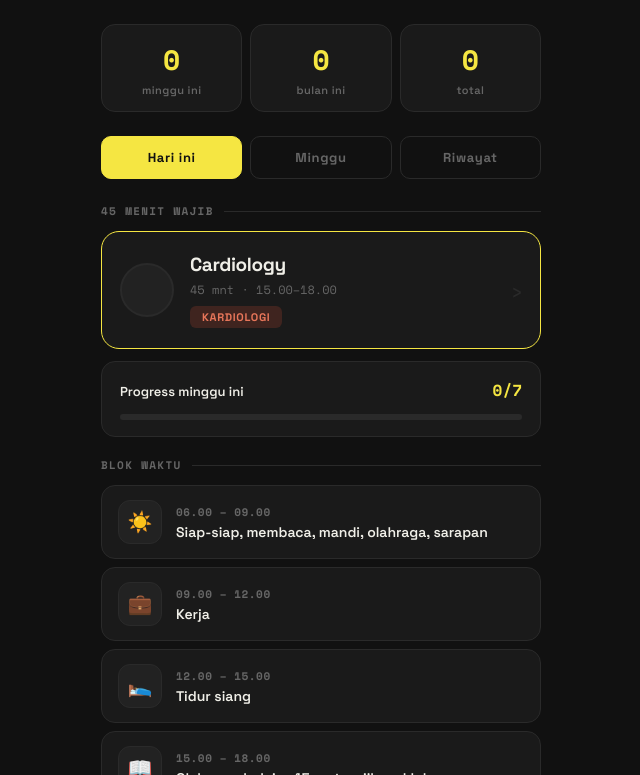
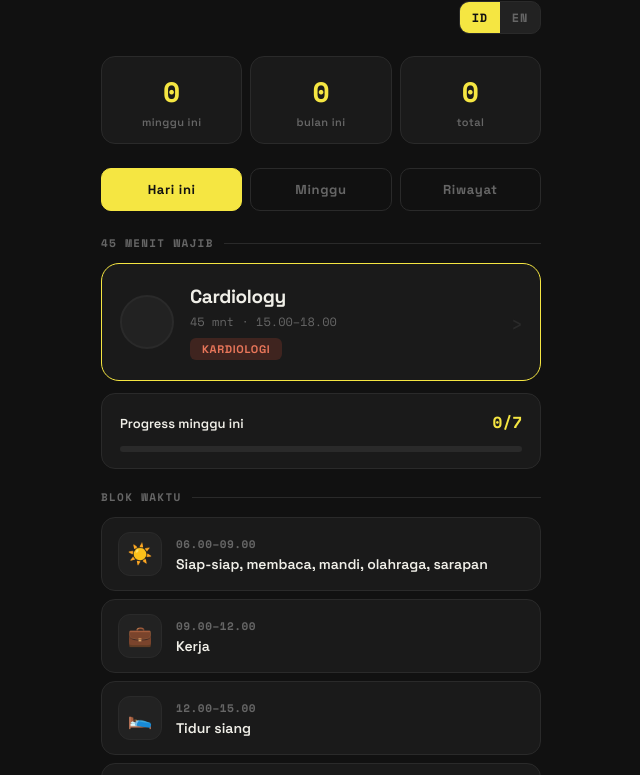
Before and after one commit to muhfarid2903/jadwal-belajar, a plain HTML site: page index.html in a window 1280 px wide. Shown: the part 101-876 px from the top of the page, without its empty margins (319-959 px from the left). Drawn offline with nearby package versions, Linux system fonts and the light colour scheme.

Commit message:
Update index.html

```diff
--- a/index.html
+++ b/index.html
@@ -6,7 +6,7 @@
 <meta name="apple-mobile-web-app-capable" content="yes">
 <meta name="apple-mobile-web-app-status-bar-style" content="black">
 <meta name="theme-color" content="#111111">
-<title>Jadwal Belajar</title>
+<title>Jadwal Belajar / Study Schedule</title>
 <link rel="preconnect" href="https://fonts.googleapis.com">
 <link rel="preconnect" href="https://fonts.gstatic.com" crossorigin>
 <link href="https://fonts.googleapis.com/css2?family=Space+Grotesk:wght@400;600;700&family=Space+Mono:wght@400;700&display=swap" rel="stylesheet">
@@ -19,26 +19,42 @@ html,body{
 }
 :root{
   --y:#F5E642;--yd:#C9BC1A;
-  --bg:#111;--s1:#1A1A1A;--s2:#222;--bd:#2A2A2A;
+  --s1:#1A1A1A;--s2:#222;--bd:#2A2A2A;
   --mt:#F0EFE8;--mu:#666;
 }
 .app{max-width:480px;margin:0 auto;min-height:100vh;padding-bottom:48px}
 
-/* TOP */
+/* TOP BAR */
 .topbar{
   padding:calc(env(safe-area-inset-top,0px) + 20px) 20px 0;
-  display:flex;justify-content:space-between;align-items:flex-start;
   margin-bottom:22px;
 }
+.toprow{display:flex;justify-content:space-between;align-items:flex-start;margin-bottom:0}
 .greet{font-size:12px;color:var(--mu);letter-spacing:.1em;margin-bottom:6px;font-family:'Space Mono',monospace;font-weight:700}
 .dayname{font-size:38px;font-weight:700;color:var(--mt);letter-spacing:-2px;line-height:.95}
 .datestr{font-size:11px;color:var(--mu);margin-top:8px;font-family:'Space Mono',monospace;letter-spacing:.05em}
-.spill{background:var(--y);border-radius:16px;padding:12px 16px;text-align:center;min-width:80px}
-.snum{font-size:36px;font-weight:700;color:#111;line-height:1;font-family:'Space Mono',monospace}
+
+/* STREAK + LANG ROW */
+.right-col{display:flex;flex-direction:column;align-items:flex-end;gap:8px}
+.spill{background:var(--y);border-radius:16px;padding:12px 16px;text-align:center;min-width:78px}
+.snum{font-size:34px;font-weight:700;color:#111;line-height:1;font-family:'Space Mono',monospace}
 .slbl{font-size:10px;color:rgba(0,0,0,.55);margin-top:3px;font-weight:700;letter-spacing:.08em}
 
+/* LANG TOGGLE */
+.lang-toggle{
+  display:flex;background:var(--s2);border-radius:10px;
+  border:1px solid var(--bd);overflow:hidden;
+}
+.ltab{
+  font-size:12px;font-weight:700;padding:7px 12px;
+  border:none;cursor:pointer;background:transparent;
+  color:var(--mu);transition:all .18s;font-family:'Space Mono',monospace;
+  letter-spacing:.06em;
+}
+.ltab.on{background:var(--y);color:#111;}
+
 /* STATS */
-.stats{display:grid;grid-template-columns:repeat(3,1fr);gap:8px;padding:0 20px;margin-bottom:24px}
+.stats{display:grid;grid-template-columns:repeat(3,1fr);gap:8px;padding:0 20px;margin-bottom:24px;margin-top:20px}
 .sc{background:var(--s1);border-radius:14px;padding:14px 8px;text-align:center;border:1px solid var(--bd)}
 .scn{font-size:28px;font-weight:700;color:var(--y);font-family:'Space Mono',monospace}
 .scl{font-size:11px;color:var(--mu);margin-top:3px;font-weight:600;letter-spacing:.04em}
@@ -56,8 +72,7 @@ html,body{
 
 /* CONTENT */
 .px{padding:0 20px}
-.sec{display:none}
-.sec.show{display:block}
+.sec{display:none}.sec.show{display:block}
 .slabel{
   font-size:11px;font-weight:700;text-transform:uppercase;
   letter-spacing:.12em;color:var(--mu);
@@ -71,8 +86,7 @@ html,body{
   background:var(--s1);border-radius:18px;
   padding:20px 18px;display:flex;align-items:center;gap:16px;
   border:1px solid var(--bd);cursor:pointer;
-  transition:border-color .2s,transform .12s;
-  margin-bottom:12px;
+  transition:border-color .2s,transform .12s;margin-bottom:12px;
 }
 .mcard:active{transform:scale(.975)}
 .mcard.ready{border-color:var(--y)}
@@ -125,7 +139,7 @@ html,body{
 .bbd2{font-size:14px;font-weight:600;color:var(--mt)}
 .nchip{font-size:10px;font-weight:700;background:var(--y);color:#111;padding:2px 8px;border-radius:5px;margin-left:6px;vertical-align:middle;font-family:'Space Mono',monospace;letter-spacing:.06em}
 
-/* NOTIF BTN */
+/* NOTIF */
 .nbtn{
   display:flex;align-items:center;gap:14px;
   padding:16px;background:var(--s1);border-radius:14px;
@@ -144,7 +158,7 @@ html,body{
 .ritem{display:flex;align-items:center;gap:12px;padding:14px 0;border-bottom:1px solid var(--bd)}
 .ritem:last-child{border:none}
 .rdot{width:8px;height:8px;border-radius:50%;flex-shrink:0}
-.rdate{font-size:12px;color:var(--mu);min-width:52px;font-family:'Space Mono',monospace;font-weight:700;letter-spacing:.03em}
+.rdate{font-size:12px;color:var(--mu);min-width:52px;font-family:'Space Mono',monospace;font-weight:700}
 .rname{font-size:14px;font-weight:600;color:var(--mt);flex:1}
 .rok{font-size:13px;font-weight:700;font-family:'Space Mono',monospace}
 </style>
@@ -153,31 +167,39 @@ html,body{
 <div class="app">
 
   <div class="topbar">
+    <div class="toprow">
       <div>
         <div class="greet" id="greet"></div>
         <div class="dayname" id="dayname"></div>
         <div class="datestr" id="datestr"></div>
       </div>
+      <div class="right-col">
         <div class="spill">
           <div class="snum" id="stn">0</div>
-      <div class="slbl">HARI 🔥</div>
+          <div class="slbl" id="slbl-streak">HARI 🔥</div>
+        </div>
+        <div class="lang-toggle">
+          <button class="ltab on" id="lt-id" onclick="setLang('id')">ID</button>
+          <button class="ltab" id="lt-en" onclick="setLang('en')">EN</button>
+        </div>
+      </div>
     </div>
   </div>
 
   <div class="stats">
-    <div class="sc"><div class="scn" id="sw">0</div><div class="scl">minggu ini</div></div>
-    <div class="sc"><div class="scn" id="sm">0</div><div class="scl">bulan ini</div></div>
-    <div class="sc"><div class="scn" id="stot">0</div><div class="scl">total</div></div>
+    <div class="sc"><div class="scn" id="sw">0</div><div class="scl" id="lbl-week">minggu ini</div></div>
+    <div class="sc"><div class="scn" id="sm">0</div><div class="scl" id="lbl-month">bulan ini</div></div>
+    <div class="sc"><div class="scn" id="stot">0</div><div class="scl" id="lbl-total">total</div></div>
   </div>
 
   <div class="tabs">
-    <button class="tab on" onclick="showTab('today',this)">Hari ini</button>
-    <button class="tab" onclick="showTab('week',this)">Minggu</button>
-    <button class="tab" onclick="showTab('hist',this)">Riwayat</button>
+    <button class="tab on" id="tab-today" onclick="showTab('today',this)"></button>
+    <button class="tab" id="tab-week" onclick="showTab('week',this)"></button>
+    <button class="tab" id="tab-hist" onclick="showTab('hist',this)"></button>
   </div>
 
   <div class="px sec show" id="sec-today">
-    <div class="slabel">45 menit wajib</div>
+    <div class="slabel" id="lbl-must45"></div>
 
     <div class="mcard ready" id="mc" onclick="toggleMust()">
       <div class="cbtn" id="cb">
@@ -187,7 +209,7 @@ html,body{
       </div>
       <div class="mbody">
         <div class="mname" id="mn"></div>
-        <div class="msub">45 mnt · 15.00–18.00</div>
+        <div class="msub" id="msub"></div>
         <span class="mpill" id="mp"></span>
       </div>
       <div class="marr">›</div>
@@ -195,19 +217,19 @@ html,body{
 
     <div class="pcard">
       <div class="prow">
-        <div class="ptitle">Progress minggu ini</div>
+        <div class="ptitle" id="lbl-progress"></div>
         <div class="pval" id="pv">0/7</div>
       </div>
       <div class="ptrack"><div class="pfill" id="pf" style="width:0%"></div></div>
     </div>
 
-    <div class="slabel">Blok waktu</div>
+    <div class="slabel" id="lbl-blocks"></div>
     <div class="blist" id="blks"></div>
 
     <button class="nbtn" onclick="doNotif()">
       <div class="nico">🔔</div>
       <div class="nbd">
-        <div class="ntitle" id="nt">Aktifkan pengingat harian</div>
+        <div class="ntitle" id="nt"></div>
         <div class="nsub">06.00 · 09.00 · 12.00 · 15.00 · 18.00</div>
       </div>
       <div class="narr">›</div>
@@ -215,121 +237,208 @@ html,body{
   </div>
 
   <div class="px sec" id="sec-week">
-    <div class="slabel">Minggu ini</div>
+    <div class="slabel" id="lbl-thisweek"></div>
     <div class="wstrip" id="wr"></div>
     <div class="lcard" id="wlist"></div>
   </div>
 
   <div class="px sec" id="sec-hist">
-    <div class="slabel">14 hari terakhir</div>
+    <div class="slabel" id="lbl-history"></div>
     <div class="lcard" id="hlist"></div>
   </div>
 
 </div>
 
 <script>
+/* ── DATA ── */
 const MUST={
-  0:{n:'Dr. Yusuf Suseno',t:'MENTORING',bg:'rgba(245,166,35,.18)',tc:'#F5A623'},
-  1:{n:'Pathoma',t:'PATOLOGI',bg:'rgba(155,114,207,.18)',tc:'#B89EE8'},
-  2:{n:'ACLS',t:'KEGAWATAN',bg:'rgba(232,83,58,.18)',tc:'#E8765A'},
-  3:{n:'Reading PPK',t:'PANDUAN KLINIS',bg:'rgba(91,141,239,.18)',tc:'#7AAAF5'},
-  4:{n:'Cardiology',t:'KARDIOLOGI',bg:'rgba(232,83,58,.18)',tc:'#E8765A'},
-  5:{n:'Ebook Reading',t:'LITERASI',bg:'rgba(78,205,196,.18)',tc:'#4ECDC4'},
-  6:{n:'Reading IPD',t:'PENYAKIT DALAM',bg:'rgba(91,141,239,.18)',tc:'#7AAAF5'}
+  0:{n:'Dr. Yusuf Suseno',t:{id:'MENTORING',en:'MENTORING'},bg:'rgba(245,166,35,.18)',tc:'#F5A623'},
+  1:{n:'Pathoma',t:{id:'PATOLOGI',en:'PATHOLOGY'},bg:'rgba(155,114,207,.18)',tc:'#B89EE8'},
+  2:{n:'ACLS',t:{id:'KEGAWATAN',en:'EMERGENCY'},bg:'rgba(232,83,58,.18)',tc:'#E8765A'},
+  3:{n:'Reading PPK',t:{id:'PANDUAN KLINIS',en:'CLINICAL GUIDE'},bg:'rgba(91,141,239,.18)',tc:'#7AAAF5'},
+  4:{n:'Cardiology',t:{id:'KARDIOLOGI',en:'CARDIOLOGY'},bg:'rgba(232,83,58,.18)',tc:'#E8765A'},
+  5:{n:'Ebook Reading',t:{id:'LITERASI',en:'LITERACY'},bg:'rgba(78,205,196,.18)',tc:'#4ECDC4'},
+  6:{n:'Reading IPD',t:{id:'PENYAKIT DALAM',en:'INTERNAL MED'},bg:'rgba(91,141,239,.18)',tc:'#7AAAF5'}
 };
 const BLK=[
-  {e:'☀️',t:'06.00 – 09.00',d:'Siap-siap, membaca, mandi, olahraga, sarapan'},
-  {e:'💼',t:'09.00 – 12.00',d:'Kerja'},
-  {e:'🛌',t:'12.00 – 15.00',d:'Tidur siang'},
-  {e:'📖',t:'15.00 – 18.00',d:'Olahraga, belajar 45 mnt wajib, ceklok'},
-  {e:'🌙',t:'18.00 – 24.00',d:'Membaca, nonton, tidur'}
+  {e:'☀️',t:'06.00–09.00',id:'Siap-siap, membaca, mandi, olahraga, sarapan',en:'Morning prep, reading, shower, exercise, breakfast'},
+  {e:'💼',t:'09.00–12.00',id:'Kerja',en:'Work'},
+  {e:'🛌',t:'12.00–15.00',id:'Tidur siang',en:'Afternoon nap'},
+  {e:'📖',t:'15.00–18.00',id:'Olahraga, belajar 45 mnt wajib, ceklok',en:'Exercise, 45-min study, check out'},
+  {e:'🌙',t:'18.00–24.00',id:'Membaca, nonton, tidur',en:'Reading, watching, sleep'}
 ];
 const BH=[[6,9],[9,12],[12,15],[15,18],[18,24]];
-const DN=['Minggu','Senin','Selasa','Rabu','Kamis','Jumat','Sabtu'];
-const DS=['MIN','SEN','SEL','RAB','KAM','JUM','SAB'];
 
+const DN={id:['Minggu','Senin','Selasa','Rabu','Kamis','Jumat','Sabtu'],en:['Sunday','Monday','Tuesday','Wednesday','Thursday','Friday','Saturday']};
+const DS={id:['MIN','SEN','SEL','RAB','KAM','JUM','SAB'],en:['SUN','MON','TUE','WED','THU','FRI','SAT']};
+
+const T={
+  id:{
+    greet:['SELAMAT PAGI','SELAMAT SIANG','SELAMAT SORE','SELAMAT MALAM'],
+    streak:'HARI 🔥',
+    week:'minggu ini',month:'bulan ini',total:'total',
+    tab1:'Hari ini',tab2:'Minggu',tab3:'Riwayat',
+    must45:'45 menit wajib',
+    msub:'45 mnt · 15.00–18.00',
+    progress:'Progress minggu ini',
+    blocks:'Blok waktu',
+    thisweek:'Minggu ini',
+    history:'14 hari terakhir',
+    notifOn:'Aktifkan pengingat harian',
+    notifActive:'Pengingat aktif ✓',
+    done:'Selesai',notdone:'Belum',
+    now:'SEKARANG',
+    today:'hari ini',
+    notifMsgs:['Selamat pagi! Waktunya siap-siap.','Jam kerja dimulai. Semangat!','Istirahat siang, waktunya tidur.','Waktunya belajar 45 menit wajib!','Sudah selesai belajar hari ini?'],
+    notifTitle:'Jadwal Belajar',
+  },
+  en:{
+    greet:['GOOD MORNING','GOOD AFTERNOON','GOOD AFTERNOON','GOOD EVENING'],
+    streak:'DAY STREAK 🔥',
+    week:'this week',month:'this month',total:'total',
+    tab1:'Today',tab2:'Week',tab3:'History',
+    must45:'45-min must-do',
+    msub:'45 min · 15:00–18:00',
+    progress:'This week\'s progress',
+    blocks:'Time blocks',
+    thisweek:'This week',
+    history:'Last 14 days',
+    notifOn:'Enable daily reminders',
+    notifActive:'Reminders active ✓',
+    done:'Done',notdone:'Pending',
+    now:'NOW',
+    today:'today',
+    notifMsgs:['Good morning! Time to get ready.','Work time. Let\'s go!','Afternoon rest, time to nap.','Time for your 45-min study!','Did you finish studying today?'],
+    notifTitle:'Study Schedule',
+  }
+};
+
+/* ── STATE ── */
 function fk(d){return d.getFullYear()+'-'+String(d.getMonth()+1).padStart(2,'0')+'-'+String(d.getDate()).padStart(2,'0')}
 function tk(){return fk(new Date())}
-function load(){try{const r=localStorage.getItem('jadwal-v2');return r?JSON.parse(r):{};}catch(e){return {};}}
-function save(S){try{localStorage.setItem('jadwal-v2',JSON.stringify(S));}catch(e){}}
-let S=load();
+function load(){try{const r=localStorage.getItem('jadwal-v3');return r?JSON.parse(r):{data:{},lang:'id'};}catch(e){return {data:{},lang:'id'};}}
+function save(){try{localStorage.setItem('jadwal-v3',JSON.stringify(STATE));}catch(e){}}
 
+let STATE=load();
+if(!STATE.data)STATE={data:{},lang:'id'};
+let L=STATE.lang||'id';
+
+/* ── HELPERS ── */
 function abk(){const h=new Date().getHours()+new Date().getMinutes()/60;return BH.findIndex(([s,e])=>h>=s&&h<e);}
 function wdays(){const t=new Date(),dw=t.getDay(),a=[];for(let i=0;i<7;i++){const d=new Date(t);d.setDate(t.getDate()-dw+i);a.push({key:fk(d),dw:i});}return a;}
-function streak(){let s=0,d=new Date();for(let i=0;i<90;i++){if(S[fk(d)])s++;else if(i>0)break;d.setDate(d.getDate()-1);}return s;}
-function cMonth(){const n=new Date(),d=new Date(n.getFullYear(),n.getMonth(),1);let c=0;while(d.getMonth()===n.getMonth()&&d<=n){if(S[fk(d)])c++;d.setDate(d.getDate()+1);}return c;}
-function cTotal(){return Object.keys(S).filter(k=>S[k]).length;}
-function greet(){const h=new Date().getHours();return h<11?'SELAMAT PAGI':h<15?'SELAMAT SIANG':h<18?'SELAMAT SORE':'SELAMAT MALAM';}
+function streak(){let s=0,d=new Date();for(let i=0;i<90;i++){if(STATE.data[fk(d)])s++;else if(i>0)break;d.setDate(d.getDate()-1);}return s;}
+function cMonth(){const n=new Date(),d=new Date(n.getFullYear(),n.getMonth(),1);let c=0;while(d.getMonth()===n.getMonth()&&d<=n){if(STATE.data[fk(d)])c++;d.setDate(d.getDate()+1);}return c;}
+function cTotal(){return Object.keys(STATE.data).filter(k=>STATE.data[k]).length;}
+function greet(){const h=new Date().getHours();const i=h<11?0:h<14?1:h<18?2:3;return T[L].greet[i];}
 
+/* ── RENDER ── */
 function render(){
-  const now=new Date(),dw=now.getDay(),key=tk(),done=!!S[key],mu=MUST[dw];
+  const now=new Date(),dw=now.getDay(),key=tk(),done=!!STATE.data[key],mu=MUST[dw];
+  const tx=T[L];
+
+  /* header */
   document.getElementById('greet').textContent=greet();
-  document.getElementById('dayname').textContent=DN[dw];
-  document.getElementById('datestr').textContent=now.toLocaleDateString('id-ID',{day:'numeric',month:'long',year:'numeric'}).toUpperCase();
+  document.getElementById('dayname').textContent=DN[L][dw];
+  document.getElementById('datestr').textContent=now.toLocaleDateString(L==='id'?'id-ID':'en-GB',{day:'numeric',month:'long',year:'numeric'}).toUpperCase();
   document.getElementById('stn').textContent=streak();
+  document.getElementById('slbl-streak').textContent=tx.streak;
 
-  const wd=wdays(),wc=wd.filter(d=>S[d.key]).length;
+  /* lang toggle */
+  document.getElementById('lt-id').className='ltab'+(L==='id'?' on':'');
+  document.getElementById('lt-en').className='ltab'+(L==='en'?' on':'');
+
+  /* stats labels */
+  document.getElementById('lbl-week').textContent=tx.week;
+  document.getElementById('lbl-month').textContent=tx.month;
+  document.getElementById('lbl-total').textContent=tx.total;
+
+  /* stats values */
+  const wd=wdays(),wc=wd.filter(d=>STATE.data[d.key]).length;
   document.getElementById('sw').textContent=wc;
   document.getElementById('sm').textContent=cMonth();
   document.getElementById('stot').textContent=cTotal();
 
+  /* tabs */
+  document.getElementById('tab-today').textContent=tx.tab1;
+  document.getElementById('tab-week').textContent=tx.tab2;
+  document.getElementById('tab-hist').textContent=tx.tab3;
+
+  /* must */
+  document.getElementById('lbl-must45').textContent=tx.must45;
   document.getElementById('mn').textContent=mu.n;
-  const mp=document.getElementById('mp');mp.textContent=mu.t;mp.style.background=mu.bg;mp.style.color=mu.tc;
+  document.getElementById('msub').textContent=tx.msub;
+  const mp=document.getElementById('mp');mp.textContent=mu.t[L];mp.style.background=mu.bg;mp.style.color=mu.tc;
   document.getElementById('mc').className='mcard'+(done?' done':' ready');
   document.getElementById('cb').className='cbtn'+(done?' on':'');
+
+  /* progress */
+  document.getElementById('lbl-progress').textContent=tx.progress;
   document.getElementById('pv').textContent=wc+'/7';
   document.getElementById('pf').style.width=Math.round(wc/7*100)+'%';
 
+  /* blocks */
+  document.getElementById('lbl-blocks').textContent=tx.blocks;
   const ab=abk();
   document.getElementById('blks').innerHTML=BLK.map((b,i)=>{
     const isN=i===ab;
-    return`<div class="blk${isN?' now':''}"><div class="bico">${b.e}</div><div class="bbd"><div class="bbt">${b.t}${isN?'<span class="nchip">NOW</span>':''}</div><div class="bbd2">${b.d}</div></div></div>`;
+    return`<div class="blk${isN?' now':''}"><div class="bico">${b.e}</div><div class="bbd"><div class="bbt">${b.t}${isN?`<span class="nchip">${tx.now}</span>`:''}</div><div class="bbd2">${b[L]}</div></div></div>`;
   }).join('');
 
+  /* notif */
+  document.getElementById('nt').textContent=
+    (typeof Notification!=='undefined'&&Notification.permission==='granted')?tx.notifActive:tx.notifOn;
+
+  /* week tab */
+  document.getElementById('lbl-thisweek').textContent=tx.thisweek;
   document.getElementById('wr').innerHTML=wd.map(d=>{
-    const isT=d.key===key,isDone=!!S[d.key];
-    return`<div class="wd${isT?' today':isDone?' donew':''}"><span class="wdl">${DS[d.dw]}</span><div class="wdot"></div></div>`;
+    const isT=d.key===key,isDone=!!STATE.data[d.key];
+    return`<div class="wd${isT?' today':isDone?' donew':''}"><span class="wdl">${DS[L][d.dw]}</span><div class="wdot"></div></div>`;
+  }).join('');
+  document.getElementById('wlist').innerHTML=wd.map(d=>{
+    const mu2=MUST[d.dw],isDone=!!STATE.data[d.key],isT=d.key===key;
+    return`<div class="ritem"><div class="rdot" style="background:${isDone?'#F5E642':'#2A2A2A'}"></div><div class="rdate">${DS[L][d.dw]}${isT?' •':''}</div><div class="rname">${mu2.n}</div><div class="rok" style="color:${isDone?'#F5E642':'#333'}">${isDone?'✓':'–'}</div></div>`;
   }).join('');
 
-  document.getElementById('wlist').innerHTML=wd.map(d=>{
-    const mu=MUST[d.dw],isDone=!!S[d.key],isT=d.key===key;
-    return`<div class="ritem"><div class="rdot" style="background:${isDone?'#F5E642':'#2A2A2A'}"></div><div class="rdate">${DS[d.dw]}${isT?' •':''}</div><div class="rname">${mu.n}</div><div class="rok" style="color:${isDone?'#F5E642':'#333'}">${isDone?'✓':'–'}</div></div>`;
-  }).join('');
-
+  /* history tab */
+  document.getElementById('lbl-history').textContent=tx.history;
   let hr='';
   for(let i=0;i<14;i++){
     const d=new Date();d.setDate(d.getDate()-i);
-    const k=fk(d),mu=MUST[d.getDay()],isDone=!!S[k];
-    hr+=`<div class="ritem"><div class="rdot" style="background:${isDone?'#F5E642':'#2A2A2A'}"></div><div class="rdate">${d.toLocaleDateString('id-ID',{day:'numeric',month:'short'}).toUpperCase()}</div><div class="rname">${mu.n}</div><div class="rok" style="color:${isDone?'#F5E642':'#333'}">${isDone?'✓':'–'}</div></div>`;
+    const k=fk(d),mu2=MUST[d.getDay()],isDone=!!STATE.data[k];
+    const dstr=d.toLocaleDateString(L==='id'?'id-ID':'en-GB',{day:'numeric',month:'short'}).toUpperCase();
+    hr+=`<div class="ritem"><div class="rdot" style="background:${isDone?'#F5E642':'#2A2A2A'}"></div><div class="rdate">${dstr}</div><div class="rname">${mu2.n}</div><div class="rok" style="color:${isDone?'#F5E642':'#333'}">${isDone?'✓':'–'}</div></div>`;
   }
   document.getElementById('hlist').innerHTML=hr;
-
-  if(typeof Notification!=='undefined'&&Notification.permission==='granted')
-    document.getElementById('nt').textContent='Pengingat aktif ✓';
 }
 
-function toggleMust(){const k=tk();if(S[k])delete S[k];else S[k]=true;save(S);render();}
+/* ── ACTIONS ── */
+function toggleMust(){
+  const k=tk();if(STATE.data[k])delete STATE.data[k];else STATE.data[k]=true;
+  save();render();
+}
 function showTab(id,el){
   document.querySelectorAll('.sec').forEach(s=>s.classList.remove('show'));
   document.getElementById('sec-'+id).classList.add('show');
   document.querySelectorAll('.tab').forEach(t=>t.classList.remove('on'));
   el.classList.add('on');
 }
+function setLang(l){
+  L=l;STATE.lang=l;save();render();
+}
 function doNotif(){
-  if(!('Notification' in window)){alert('Browser tidak mendukung notifikasi.');return;}
+  if(!('Notification' in window)){alert(L==='id'?'Browser tidak mendukung notifikasi.':'Your browser does not support notifications.');return;}
   Notification.requestPermission().then(p=>{
-    if(p==='granted'){
-      [[6,0,'Selamat pagi! Waktunya siap-siap dan olahraga.'],[9,0,'Jam kerja dimulai. Semangat!'],[12,0,'Istirahat siang, waktunya tidur.'],[15,0,'Bangun! Waktunya belajar 45 menit wajib.'],[18,0,'Jangan lupa cek sudah selesai belajar hari ini?']].forEach(([h,m,msg])=>{
-        const t=new Date();t.setHours(h,m,0,0);
-        if(t>new Date())setTimeout(()=>new Notification('Jadwal Belajar',{body:msg}),t-new Date());
-      });
-      render();
-    }
+    if(p==='granted'){scheduleNotifs();render();}
   });
 }
-if(typeof Notification!=='undefined'&&Notification.permission==='granted'){
-  [[6,0,'Waktunya siap-siap!'],[9,0,'Jam kerja!'],[12,0,'Tidur siang.'],[15,0,'Belajar 45 mnt!'],[18,0,'Selamat malam!']].forEach(([h,m,msg])=>{const t=new Date();t.setHours(h,m,0,0);if(t>new Date())setTimeout(()=>new Notification('Jadwal Belajar',{body:msg}),t-new Date());});
+function scheduleNotifs(){
+  const msgs=T[L].notifMsgs,title=T[L].notifTitle;
+  [6,9,12,15,18].forEach((h,i)=>{
+    const t=new Date();t.setHours(h,0,0,0);
+    if(t>new Date())setTimeout(()=>new Notification(title,{body:msgs[i]}),t-new Date());
+  });
 }
+if(typeof Notification!=='undefined'&&Notification.permission==='granted')scheduleNotifs();
 render();
 setInterval(render,60000);
 </script>
```
Lines whose indentation alone changed are shown as unchanged.
